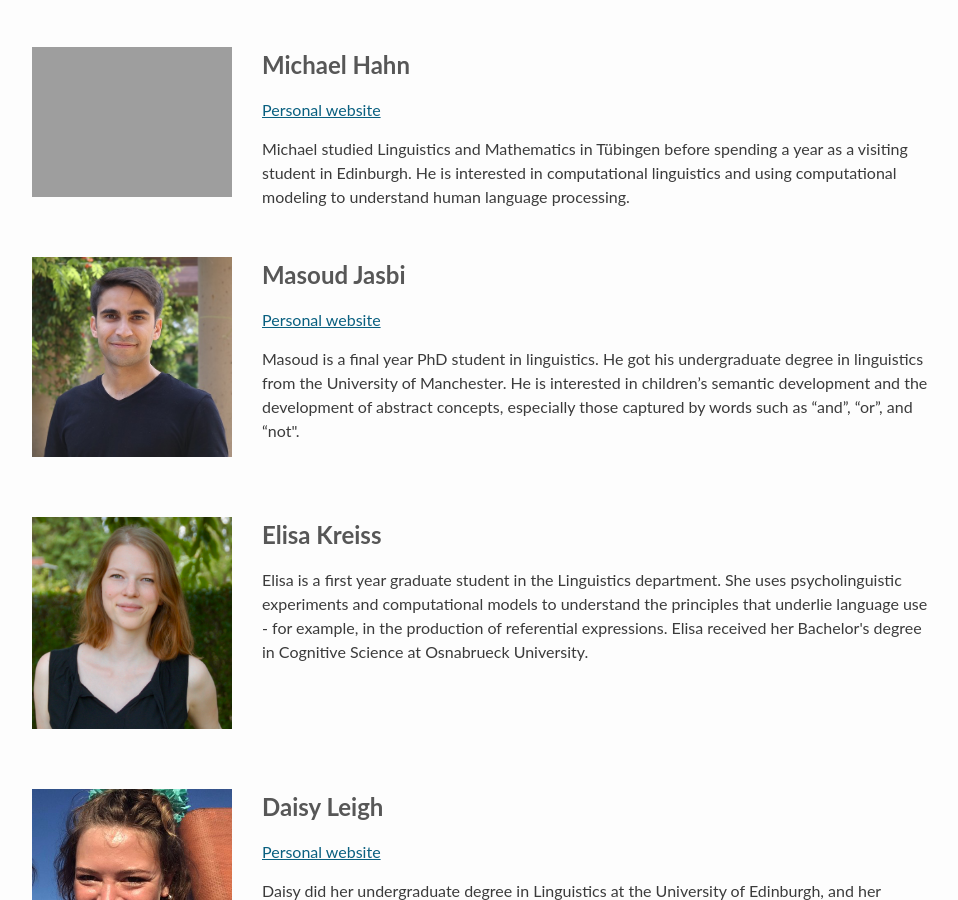
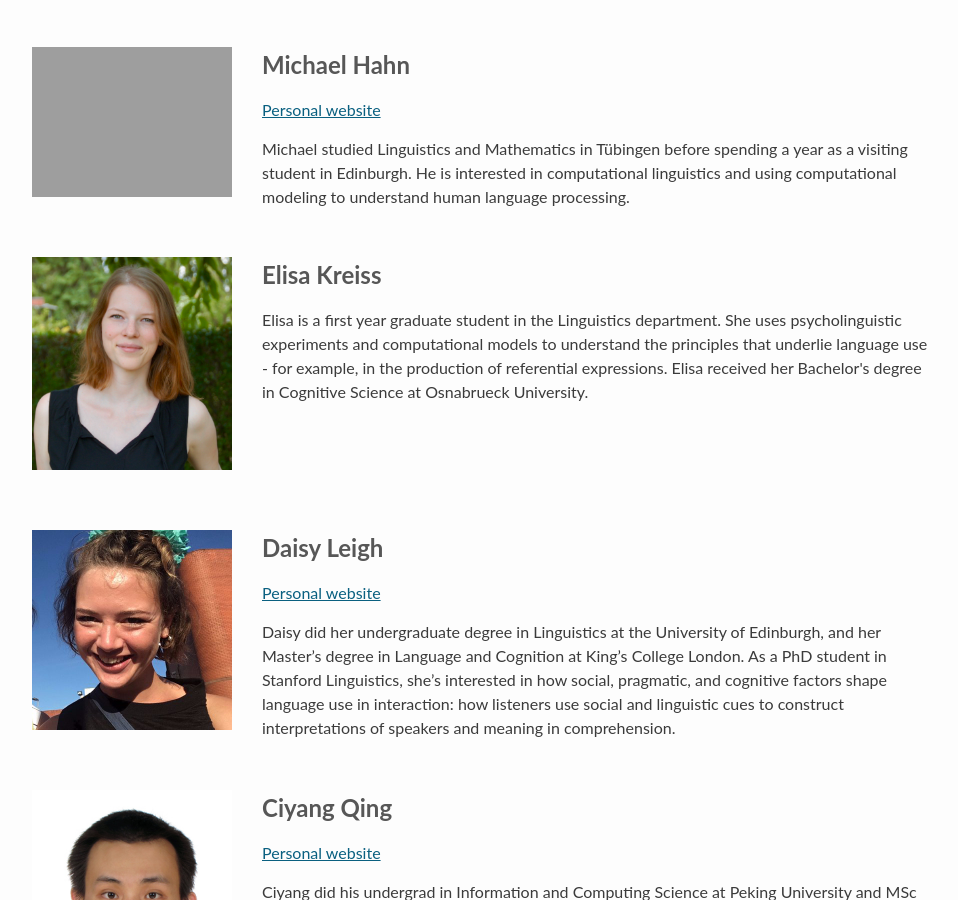
Before and after one commit to alpslab-stanford/alpslab.stanford.edu, a Jekyll site: the page built from 01-people.html, in a window 1280 px wide and 900 px high, scrolled down 1094 px. Shown: the whole window, without its empty margins (158-1116 px from the left). Built offline with Jekyll 4.4.1, drawn with Linux system fonts in a browser that asks for light colours; Markdown is read by kramdown in place of the engine named in the settings; a script that is not in the unit is left out.

Commit message:
deleted Masoud

```diff
--- a/_data/alpslab.yml
+++ b/_data/alpslab.yml
@@ -23,13 +23,6 @@
       bio:
         - >
           Michael studied Linguistics and Mathematics in Tübingen before spending a year as a visiting student in Edinburgh. He is interested in computational linguistics and using computational modeling to understand human language processing.
-
-    - name: Masoud Jasbi
-      webpage: //web.stanford.edu/~masoudj/
-      img: masoud.jpg
-      bio:
-        - >
-          Masoud is a final year PhD student in linguistics. He got his undergraduate degree in linguistics from the University of Manchester. He is interested in children’s semantic development and the development of abstract concepts, especially those captured by words such as “and”, “or”, and “not".
 
     - name: Elisa Kreiss
       img: elisa.jpg
```
Also changed, not shown: 1 other file.
